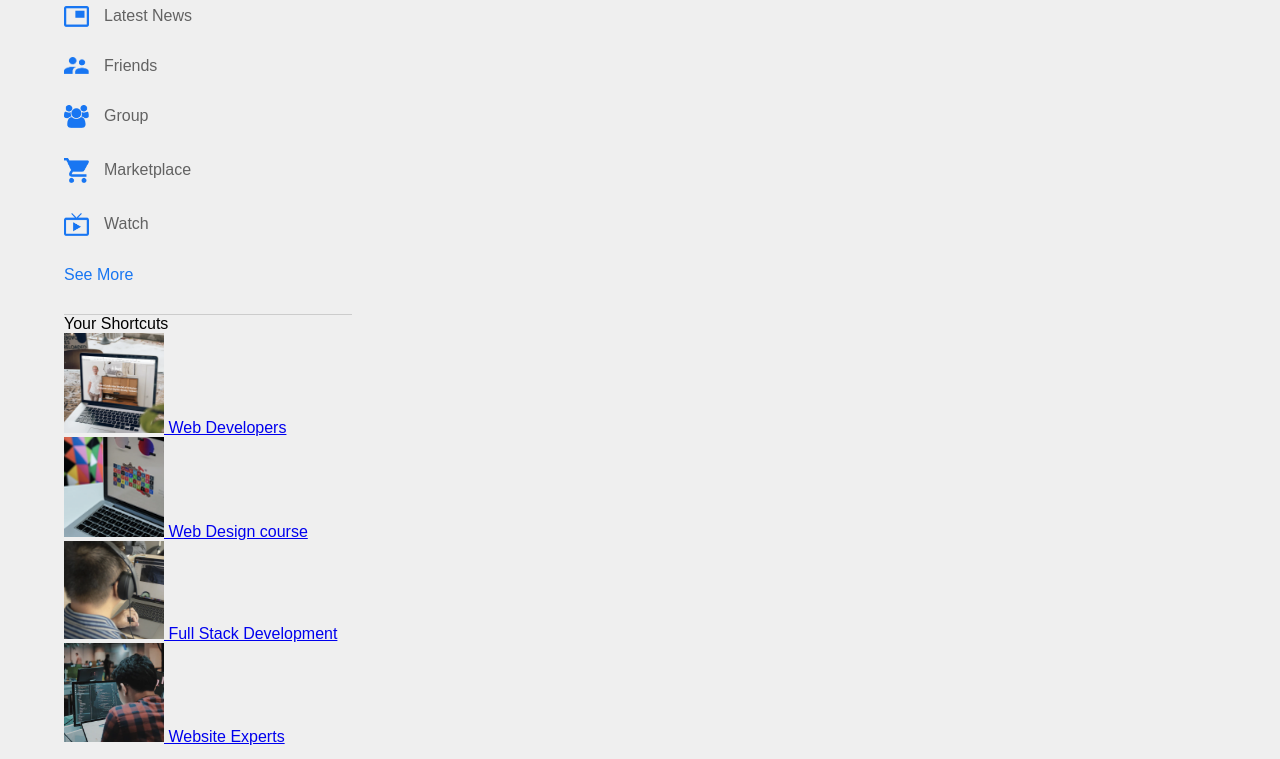
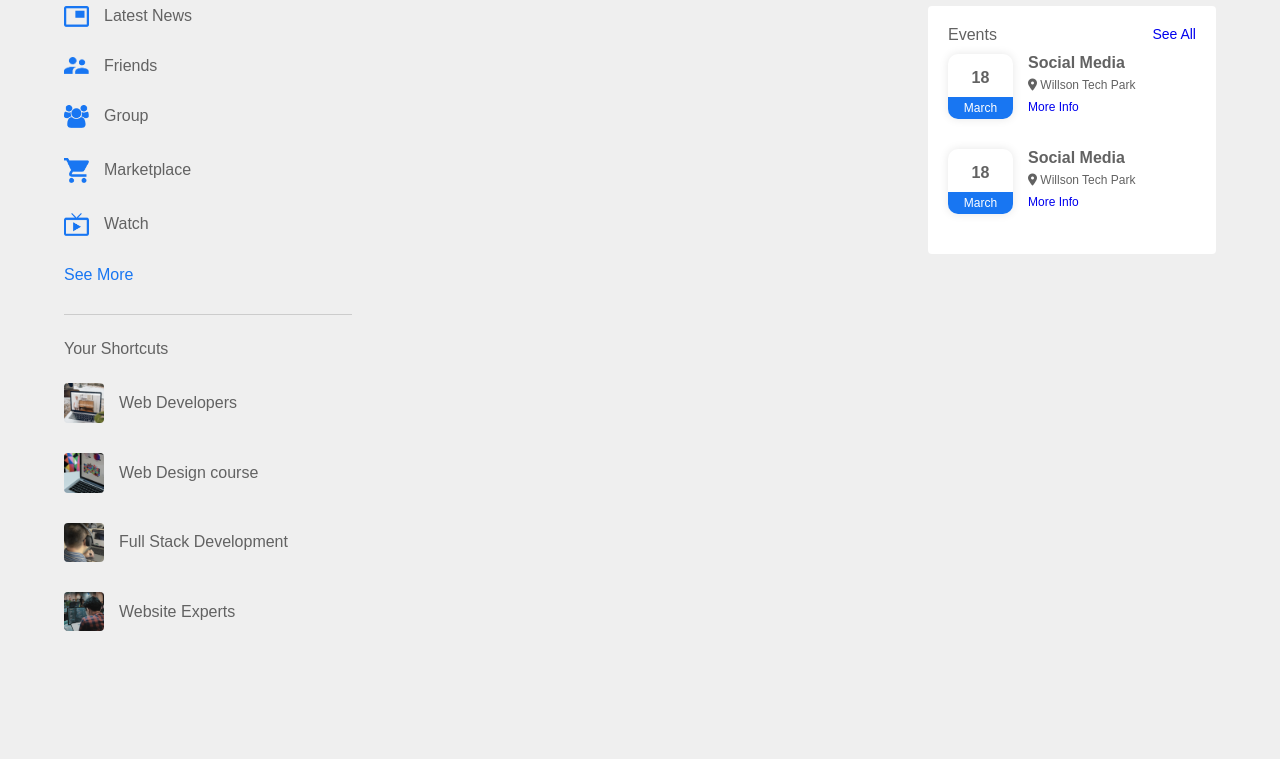
Before and after one commit to thiencnttk42hue/FacebookPhaKe, a plain HTML site: page index.html in a window 1280 px wide. Shown: the part 67-826 px from the top of the page. After the commit the page ends 800 px from the top, so only its background shows below. Drawn offline with Linux system fonts and the light colour scheme.

Commit message:
sidebar-left-2

```diff
--- a/assets/css/base.css
+++ b/assets/css/base.css
@@ -2,6 +2,7 @@
     margin: 0;
     padding: 0;
     font-family: 'poppins', sans-serif;
+    box-sizing: border-box;
 }
 
 body {
--- a/assets/css/style.css
+++ b/assets/css/style.css
@@ -107,7 +107,8 @@
     color: #1876f2;
 }
 
-.sidebar-left-imp-link {
+.sidebar-left-imp-link,
+.sidebar-left-shortcut-link {
     text-decoration: none;
     display: flex;
     align-items: center;
@@ -125,6 +126,101 @@
     border-bottom: 1px solid #ccc;
 }
 
+.sidebar-left-shortcut-links__heading {
+    margin: 25px 0;
+    color: #626262;
+    font-weight: 500;
+}
+
+.sidebar-left-shortcut-link-img {
+    width: 40px;
+    margin-right: 15px;
+    border-radius: 4px;
+}
+
+
+/* sidebar-right */
+
+.container-sidebar-right {
+    background-color: #fff;
+    padding: 20px;
+    border-radius: 4px;
+    color: #626262;
+}
+
+.sidebar-right-events {
+    display: flex;
+    justify-content: space-between;
+}
+
+.sidebar-right-events__heading {
+    font-weight: 500;
+    font-size: 16px;
+}
+
+.sidebar-right-events-link {
+    text-decoration: none;
+    font-size: 14px;
+}
+
+.sidebar-right-events-list {
+    display: flex;
+    font-size: 14px;
+    margin-bottom: 20px;
+}
+
+.events-list-left {
+    width: 65px;
+    height: 65px;
+    border-radius: 10px;
+    text-align: center;
+    margin: 10px 15px 0 0;
+    position: relative;
+    overflow: hidden;
+    box-shadow: 0 0 10px rgba(0, 0, 0, 0.1);
+}
+
+.events-list-left-date {
+    font-weight: 600;
+    font-size: 16px;
+    padding-top: 15px;
+}
+
+.events-list-left-month {
+    position: absolute;
+    bottom: 0;
+    left: 0;
+    width: 100%;
+    background-color: #1876f2;
+    color: #fff;
+    font-size: 12px;
+    padding: 4px 0;
+}
+
+.events-list-right {
+    padding-top: 10px;
+}
+
+.events-list-right-name {
+    font-size: 16px;
+    font-weight: 600;
+    padding-bottom: 6px;
+}
+
+.events-list-right-address {
+    padding-bottom: 6px;
+    font-size: 12px;
+}
+
+.events-list-right-address-icon {
+    font-size: 12px;
+}
+
+.events-list-right-link {
+    text-decoration: none;
+    font-size: 12px;
+}
+
 
 /* main */
 
--- a/index.html
+++ b/index.html
@@ -6,6 +6,8 @@
     <meta http-equiv="X-UA-Compatible" content="IE=edge">
     <meta name="viewport" content="width=device-width, initial-scale=1.0">
     <title>Facebook Pha Ke</title>
+    <link rel="stylesheet" href="https://cdnjs.cloudflare.com/ajax/libs/font-awesome/6.1.1/css/all.min.css" integrity="sha512-KfkfwYDsLkIlwQp6LFnl8zNdLGxu9YAA1QvwINks4PhcElQSvqcyVLLD9aMhXd13uQjoXtEKNosOWaZqXgel0g==" crossorigin="anonymous" referrerpolicy="no-referrer"
+    />
     <link rel="stylesheet" href="./assets/css/base.css">
     <link rel="stylesheet" href="./assets/css/style.css">
 </head>
@@ -75,7 +77,34 @@
             </div>
         </div>
         <div class="container-main"></div>
-        <div class="container-sidebar-right"></div>
+        <div class="container-sidebar-right">
+            <div class="sidebar-right-events">
+                <div class="sidebar-right-events__heading">Events</div>
+                <a href="#" class="sidebar-right-events-link">See All</a>
+            </div>
+            <div class="sidebar-right-events-list">
+                <div class="events-list-left">
+                    <div class="events-list-left-date">18</div>
+                    <div class="events-list-left-month">March</div>
+                </div>
+                <div class="events-list-right">
+                    <div class="events-list-right-name">Social Media</div>
+                    <div class="events-list-right-address"> <i class="events-list-right-address-icon fa-solid fa-location-dot"></i> Willson Tech Park</div>
+                    <a href="#" class="events-list-right-link">More Info</a>
+                </div>
+            </div>
+            <div class="sidebar-right-events-list">
+                <div class="events-list-left">
+                    <div class="events-list-left-date">18</div>
+                    <div class="events-list-left-month">March</div>
+                </div>
+                <div class="events-list-right">
+                    <div class="events-list-right-name">Social Media</div>
+                    <div class="events-list-right-address"> <i class="events-list-right-address-icon fa-solid fa-location-dot"></i> Willson Tech Park</div>
+                    <a href="#" class="events-list-right-link">More Info</a>
+                </div>
+            </div>
+        </div>
     </div>
 </body>
 
```
